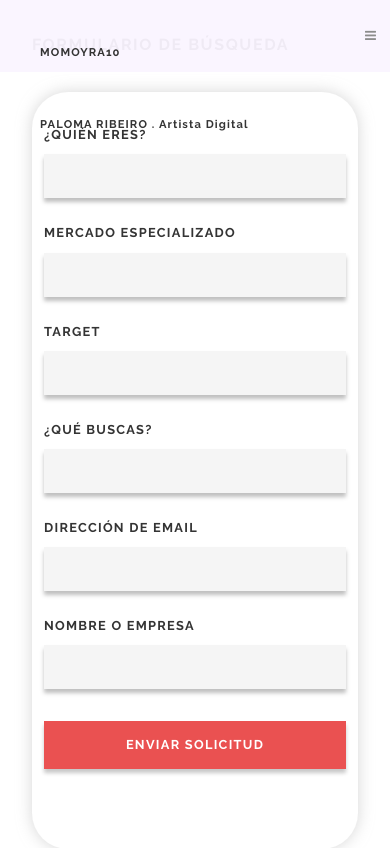
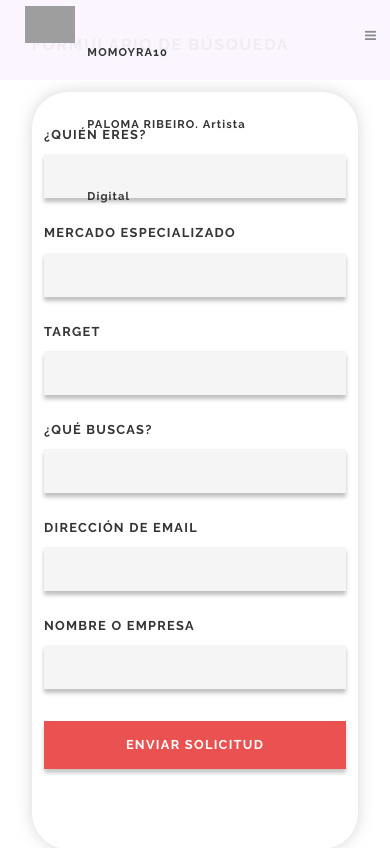
Before and after one commit to Quitiweb/game_artist, a Django app: template templates/landing/formulario.html in a window 390 px wide. Shown: the top 848 px of the page. Run offline with Django 3.2, Linux system fonts and the light colour scheme; the template is opened without the code that fills it, so the values that code supplies are empty, except form fields; tables that the repository leaves empty hold one stand-in row (values such as "Sample post"); form fields are guessed from the names that the template uses; grey boxes are pictures that could not be loaded.

Commit message:
Añadido el header full responsive

```diff
--- a/static/main/assets/css/header.css
+++ b/static/main/assets/css/header.css
@@ -6,7 +6,7 @@
 		-ms-transition: background-color 0.2s ease-in-out;
 		transition: background-color 0.2s ease-in-out;
 		background-color: rgba(255, 255, 255, 0.95);
-		height: 4.5em;
+		height: 5em;
 		left: 0;
 		line-height: 4.5em;
 		padding: 0 1.25em;
@@ -17,10 +17,9 @@
 	}
 
         #header .artista {
-            width: 80%;
-            position: absolute;
+            width: 100%;
+            position: fixed;
             top: 1em;
-            /*left: 5em;*/
         }
 
             #header .artista h6 {
--- a/templates/landing/inc/header.html
+++ b/templates/landing/inc/header.html
@@ -4,7 +4,15 @@
     <div class="col-12">
 
         <div class="artista">
-            <h6><b>Momoyra10</b><br><b>Paloma Ribeiro .</b> Artista Digital</h6>
+    <div class="row">
+                <div class="col-lg-1 col-md-1 col-sm-1 col-2" style="margin-top: -15px; margin-left:-15px;">
+                 <img style="width: 50px;"  src="https://drive.google.com/uc?id=1iSAa5AvaqJg-ZASA02tN-Hcp4-BsjMJF" alt="">
+            </div>
+            <h6 class="col-6 col-sm-5 col-lg-8" style="left: 0em;">
+                <b>Momoyra10</b><br>
+                <b>Paloma Ribeiro. </b>Artista Digital</h6>
+    </div>
+
         </div>
 
         <nav class="links">
```
